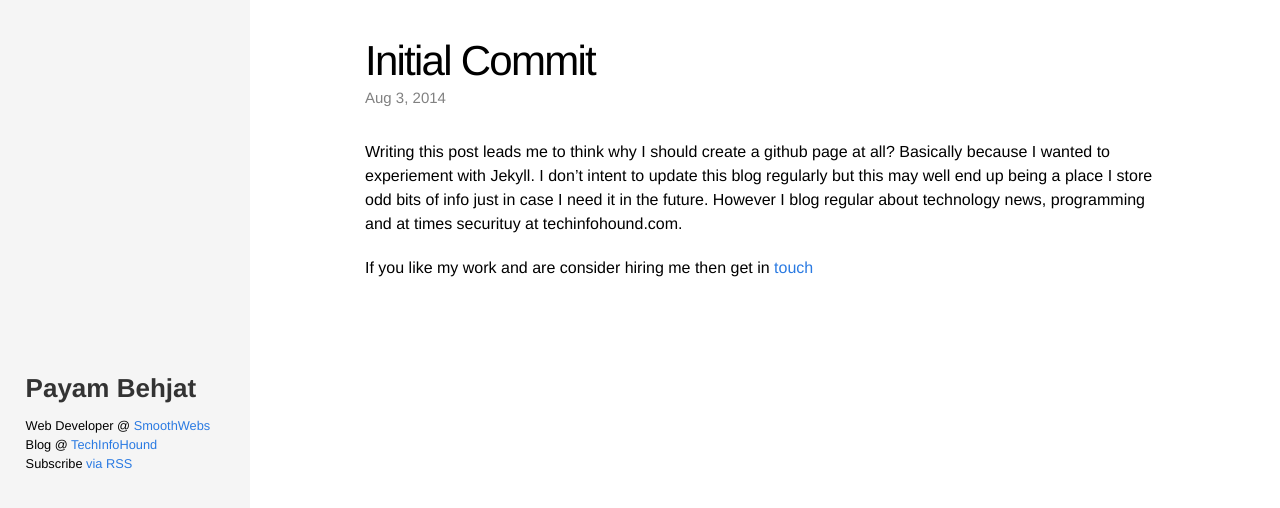
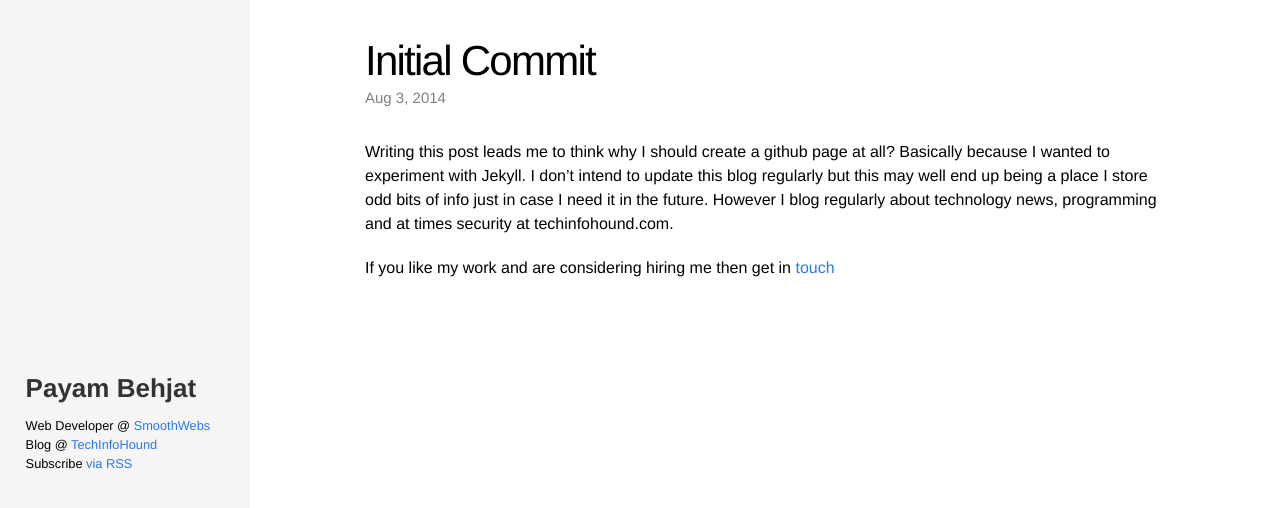
Before and after one commit to PayamBen/PayamBen.github.io, a Jekyll site: the page built from _posts/2014-08-03-Initial-Commit.markdown, in a window 1280 px wide. Shown: the top 508 px of the page. Built offline with Jekyll 4.4.1, drawn with Linux system fonts in a browser that asks for light colours.

Commit message:
correct alignmen

```diff
--- a/_posts/2014-08-03-Initial-Commit.markdown
+++ b/_posts/2014-08-03-Initial-Commit.markdown
@@ -5,8 +5,8 @@ date:   2014-08-03 18:14:00
 categories: basic
 ---
 
-Writing this post leads me to think why I should create a github page at all? Basically because I wanted to experiement with Jekyll. I don't intent to update this blog regularly but this may well end up being a place I store odd bits of info just in case I need it in the future. However I blog regular about technology news, programming and at times securituy at techinfohound.com.
+Writing this post leads me to think why I should create a github page at all? Basically because I wanted to experiment with Jekyll. I don't intend to update this blog regularly but this may well end up being a place I store odd bits of info just in case I need it in the future. However I blog regularly about technology news, programming and at times security at techinfohound.com.
 
-If you like my work and are consider hiring me then get in [touch][about-link]
+If you like my work and are considering hiring me then get in [touch][about-link]
 
 [about-link]: /contact/
--- a/_posts/2014-08-06-Solve-it Sudoku.markdown
+++ b/_posts/2014-08-06-Solve-it Sudoku.markdown
@@ -5,9 +5,9 @@ date:   2014-08-06 15:55:00
 categories: game basic
 ---
 
-Most programmers seem to enjoy logic problems as well as of course programming. But there is something better, writing a efficient program to either solve or create more of the same puzzles.
+Most programmers seem to enjoy logical problems as well as of course programming. But there is something better, writing an efficient program to either solve or create more of the same puzzles.
 
-While working through some project Euler challenges, I programmed a backtracking algorithm in C++ to solve Sudoku problems [C++ solver][solver]. Well I wanted to use this code to create an app, so I created a HTML and CSS interface and solver and rewrite the code in JavaScript. The app can be download from [phonegap][phone-link], or to test it out in a browser at [sudoku-solver][play-link].
+While working through some project Euler challenges, I programmed a backtracking algorithm in C++ to solve Sudoku problems [C++ solver][solver]. Well I wanted to use this code to create an app, so I created an HTML and CSS interface and solver and rewrote the code in JavaScript. The app can be downloaded from [phonegap][phone-link], or to test it out in a browser at [sudoku-solver][play-link].
 
 
 [solver]: https://github.com/PayamBen/projectEuler/tree/master/c%2B%2B/pe-problem96
--- a/_posts/2014-08-13-numbers-game.markdown
+++ b/_posts/2014-08-13-numbers-game.markdown
@@ -5,9 +5,9 @@
 categories: game basic
 ---
 
-In the UK there is a cult TV series called Countdown. The program test contestants using a varity of games but most notably the letters game and numbers game.
+In the UK there is a cult TV series called Countdown. The program tests contestants using a variety of games but most notably the Letters Round and Numbers Round.
 
-I created a fairly easy to use game based on the numbers game. The app once again is created in JavaScript, HTML and CSS, allowing the game converted into an app for most smart phones.
+I created a fairly easy to use game, based on the numbers game. The app once again is created in JavaScript, HTML and CSS, allowing the game to be converted into an app for most smart phones.
 [Play Now][play-link].
 
 [play-link]: /numbers-game/
--- a/_posts/2014-08-21-numbers-game-solver.markdown
+++ b/_posts/2014-08-21-numbers-game-solver.markdown
@@ -5,7 +5,7 @@ date:   2014-08-21 17:00:00
 categories: game basic
 ---
 
-While creating the Numbers Game, I hope to create a quick solver for puzzle to aid the gameplay. The idea was to avoid picking choosing a target that didn't have a perfect solution. It began clear that it's faster to compute the total by randomly choose the operators, than picking a number randomly and tring to solve it. Despite finding a better solution I continued creating the numbers round solver to create what I hope is a handy app. [Try It Now][play-link].
+While creating the Numbers Game, I hoped to create a quick solver for puzzle to aid the gameplay. The idea was to avoid choosing a target that didn't have a perfect solution. It became clear that it's faster to compute the total by randomly choosing the operators, than picking a number randomly and trying to solve it. Despite finding a better solution I continued creating the Numbers Round Solver to create what I hope is a handy app. [Try It Now][play-link].
 
 
 [play-link]: /countdown-numbers-solver/
```
